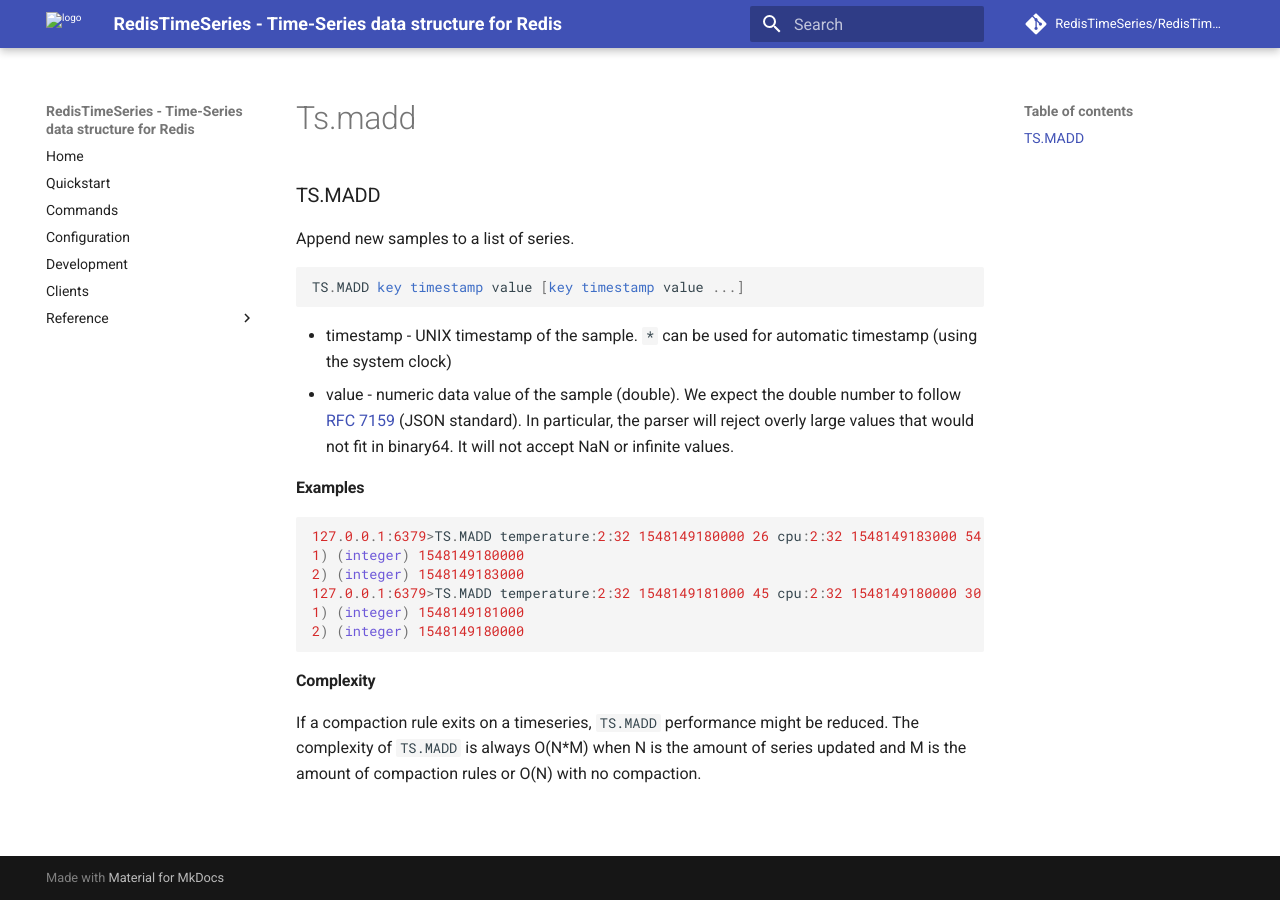
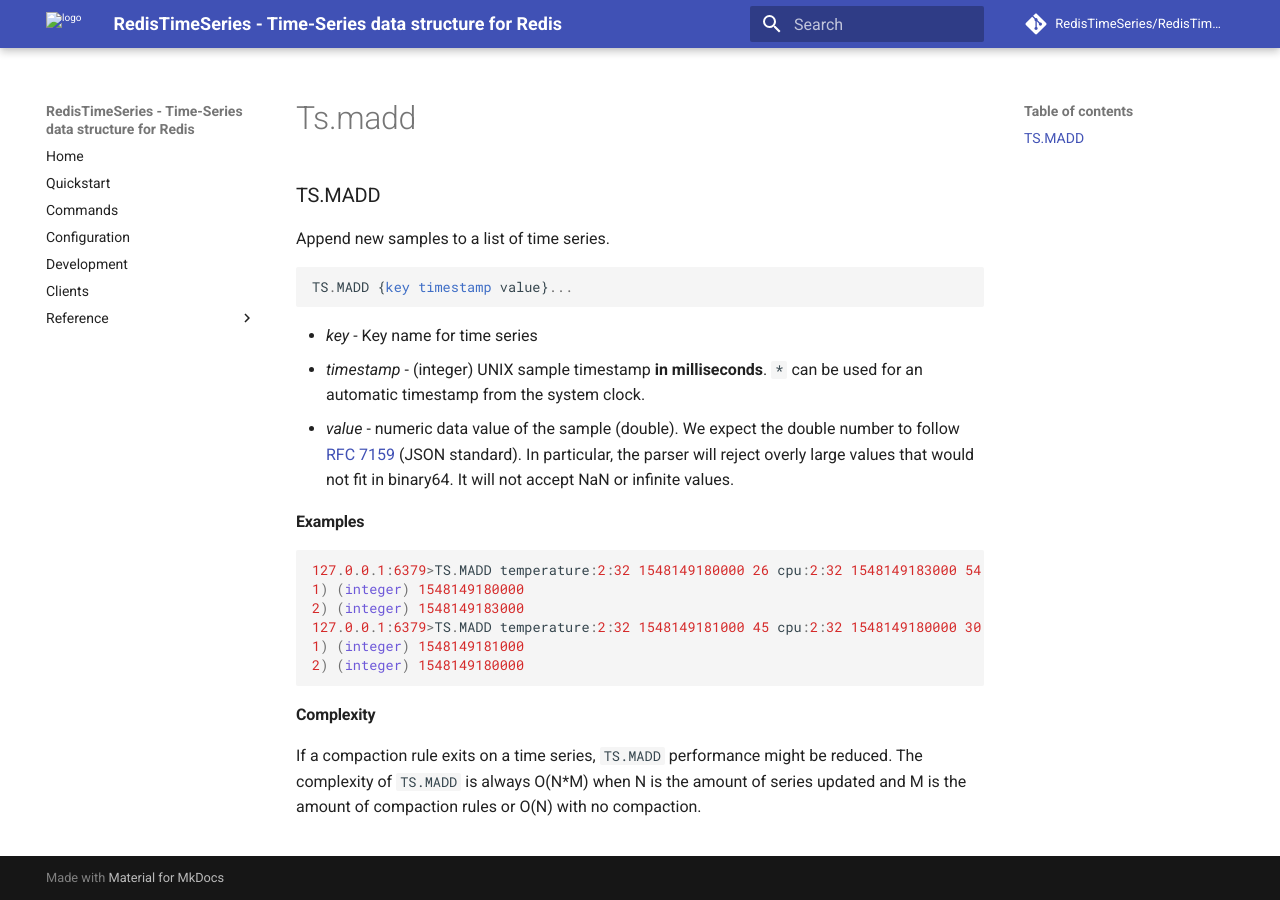
Before and after one commit to RedisTimeSeries/RedisTimeSeries, an MkDocs documentation site: the page built from docs/commands/ts.madd.md, in a window 1280 px wide. Built offline with MkDocs 1.6.1 and Material for MkDocs 9.7.7, drawn with Linux system fonts in a browser that asks for light colours; comment, search, counter and statistics services are not loaded.

Commit message:
Update ts.madd.md

````diff
--- a/docs/commands/ts.madd.md
+++ b/docs/commands/ts.madd.md
@@ -1,13 +1,14 @@
 ### TS.MADD
 
-Append new samples to a list of series.
+Append new samples to a list of time series.
 
 ```sql
-TS.MADD key timestamp value [key timestamp value ...]
+TS.MADD {key timestamp value}...
 ```
 
-* timestamp - UNIX timestamp of the sample. `*` can be used for automatic timestamp (using the system clock)
-* value - numeric data value of the sample (double). We expect the double number to follow [RFC 7159](https://tools.ietf.org/html/rfc7159) (JSON standard). In particular, the parser will reject overly large values that would not fit in binary64. It will not accept NaN or infinite values.
+- _key_ - Key name for time series
+- _timestamp_ - (integer) UNIX sample timestamp **in milliseconds**. `*` can be used for an automatic timestamp from the system clock.
+- _value_ - numeric data value of the sample (double). We expect the double number to follow [RFC 7159](https://tools.ietf.org/html/rfc7159) (JSON standard). In particular, the parser will reject overly large values that would not fit in binary64. It will not accept NaN or infinite values.
 
 #### Examples
 ```sql
@@ -21,5 +22,5 @@
 
 #### Complexity
 
-If a compaction rule exits on a timeseries, `TS.MADD` performance might be reduced.
+If a compaction rule exits on a time series, `TS.MADD` performance might be reduced.
 The complexity of `TS.MADD` is always O(N*M) when N is the amount of series updated and M is the amount of compaction rules or O(N) with no compaction.
````
